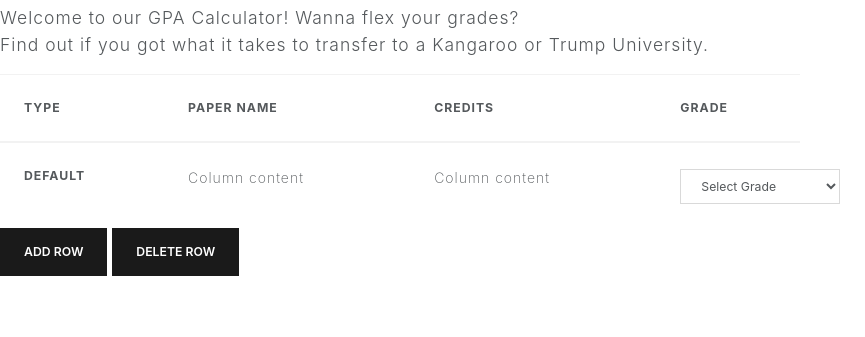
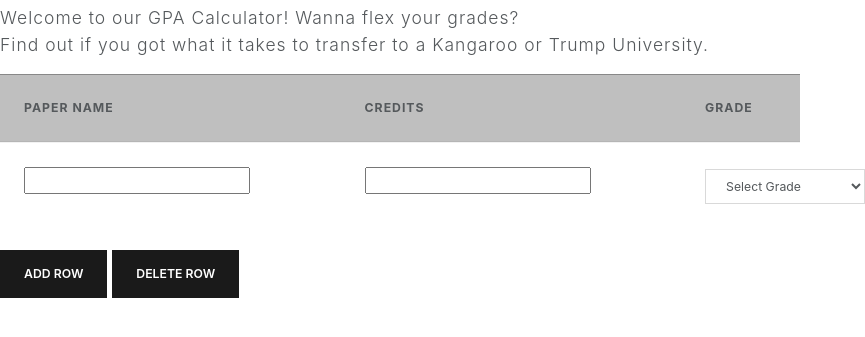
Before and after one commit to utri092/GPACalculator, an Electron app: page index.html in a window 800 px wide. Shown: the part 41-378 px from the top of the page, 865 px wide, since content can reach past the window. Drawn offline with Linux system fonts and the light colour scheme.

Commit message:
Fixed row index bug. Row data complete

```diff
--- a/index.html
+++ b/index.html
@@ -20,8 +20,7 @@
 
     <table id="gpa table" class="table table-hover">
       <thead>
-        <tr>
-          <th scope="col">Type</th>
+        <tr class="table-primary">
           <th scope="col">Paper Name</th>
           <th scope="col">Credits</th>
           <th scope="col">Grade</th>
@@ -31,7 +30,11 @@
       </tbody>
     </table>
 
-    <button id="add row" type="button" class="btn btn-primary">Add Row</button> <button id="delete row" type="button" class="btn btn-primary">Delete Row</button>
+    <button id="add row" type="button" class="btn btn-primary">Add Row</button>
+    <button id="delete row" type="button" class="btn btn-primary">Delete Row</button>
+
+    <br>
+
     <!-- You can also require other files to run in this process -->
     <script src="./renderer.js"></script>
   </body>
--- a/renderer.js
+++ b/renderer.js
@@ -6,19 +6,19 @@
 // selectively enable features needed in the rendering
 // process.
 
-var totalRows = 1;
-var selectRow = 1;
-var selectTableRowElement;
+var totalRows = 0;
+var selectRow = 0;
 
-//Add first row
+//Add first row when html has loaded
 document.onload = addTableRow();
 
-function getRowIndexandValue(rowElement)
+function getRowIndexAndValues(rowElement)
 {
-   selectTableRowElement = rowElement;
-   selectRow = selectTableRowElement.rowIndex;
+   selectRow = rowElement.rowIndex - 1; //Index starts at 1, rows start from 0
    console.log(selectRow)
    console.log(document.getElementById("grade dropdown row_" + selectRow).value)
+   console.log(document.getElementById("paper value row_" + selectRow).value)
+   console.log(document.getElementById("credits value row_" + selectRow).value)
 }
 
 function addTableRow()
@@ -27,11 +27,11 @@ function addTableRow()
     var newRow = document.createElement("tr");
     newRow.id = "row_" + totalRows;
     newRow.type = "button";
-    newRow.setAttribute("onclick","getRowIndexandValue(this);");
-    newRow.innerHTML = '<th scope="row">Default</th>\
-                        <td>Column content</td>\
-                        <td>Column content</td>\
-                        <td id="grade col row_' + totalRows + '"></td>'
+    newRow.setAttribute("onclick","getRowIndexAndValues(this);");
+
+    newRow.innerHTML = '<td id="paper name row_' + totalRows + '"></td>\
+                        <td id="credits row_' + totalRows + '"></td>\
+                        <td id="grade col row_' + totalRows + '"></td>';
 
     document.getElementById("gpa table body").appendChild(newRow);
 
@@ -44,16 +44,24 @@ function addTableRow()
                                                                                         <option value="A-">A-</option>\
                                                                                     </div>\
                                                                                 </select>\
-                                                                        </div>'
+                                                                        </div>';
+
+
+
+    document.getElementById("paper name row_" + totalRows).innerHTML =  '<div class="form-group has-success">\
+                                                                            <input type="text" value="" id="paper value row_' + totalRows + '">\
+                                                                         </div>';
+
+    document.getElementById("credits row_" + totalRows).innerHTML =  '<div class="form-group has-success">\
+                                                                        <input type="text" value="" id="credits value row_' + totalRows + '">\
+                                                                      </div>';
 
     totalRows += 1;
 
 }
 
 
-document.getElementById("add row").onclick = function(){
-    addTableRow();
-}
+document.getElementById("add row").onclick = addTableRow;
 
 document.getElementById("delete row").onclick = function(){
 
```
